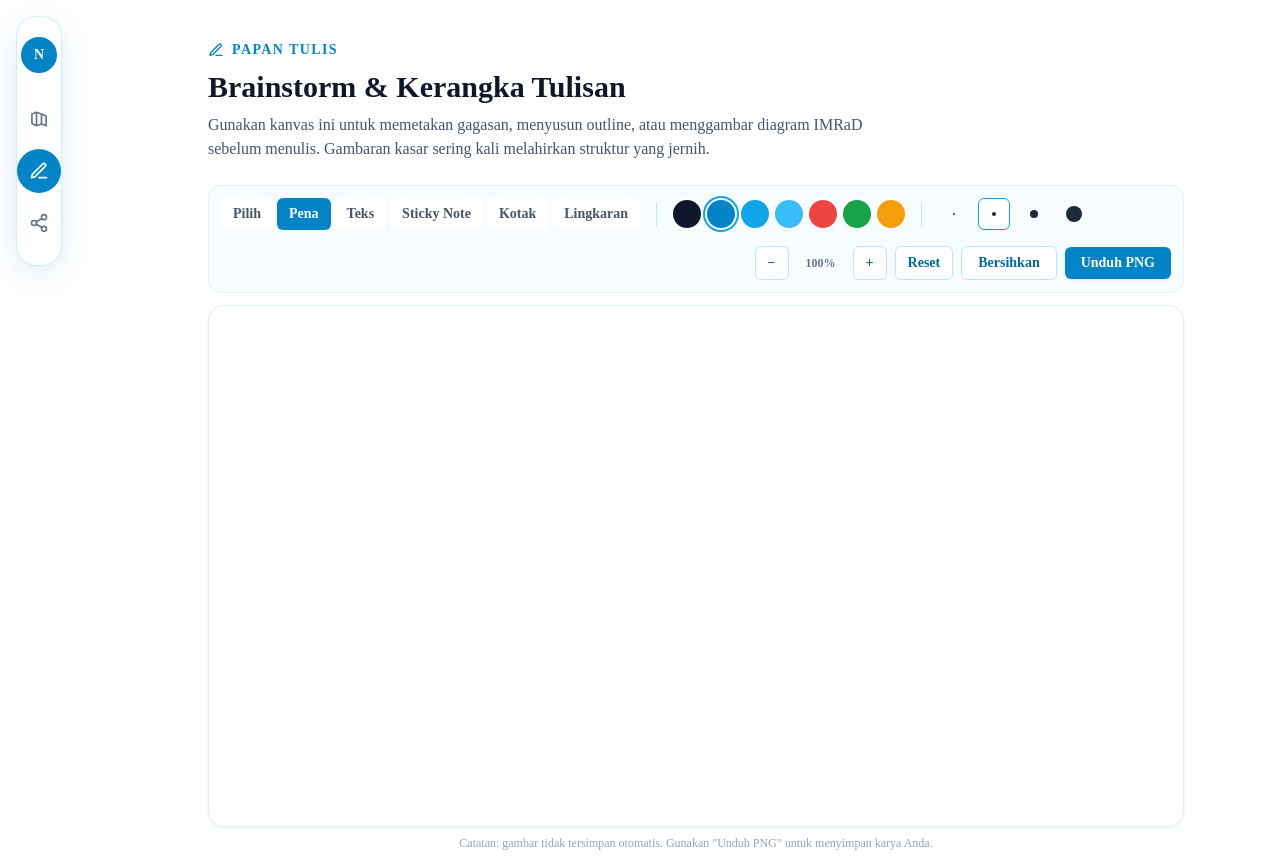
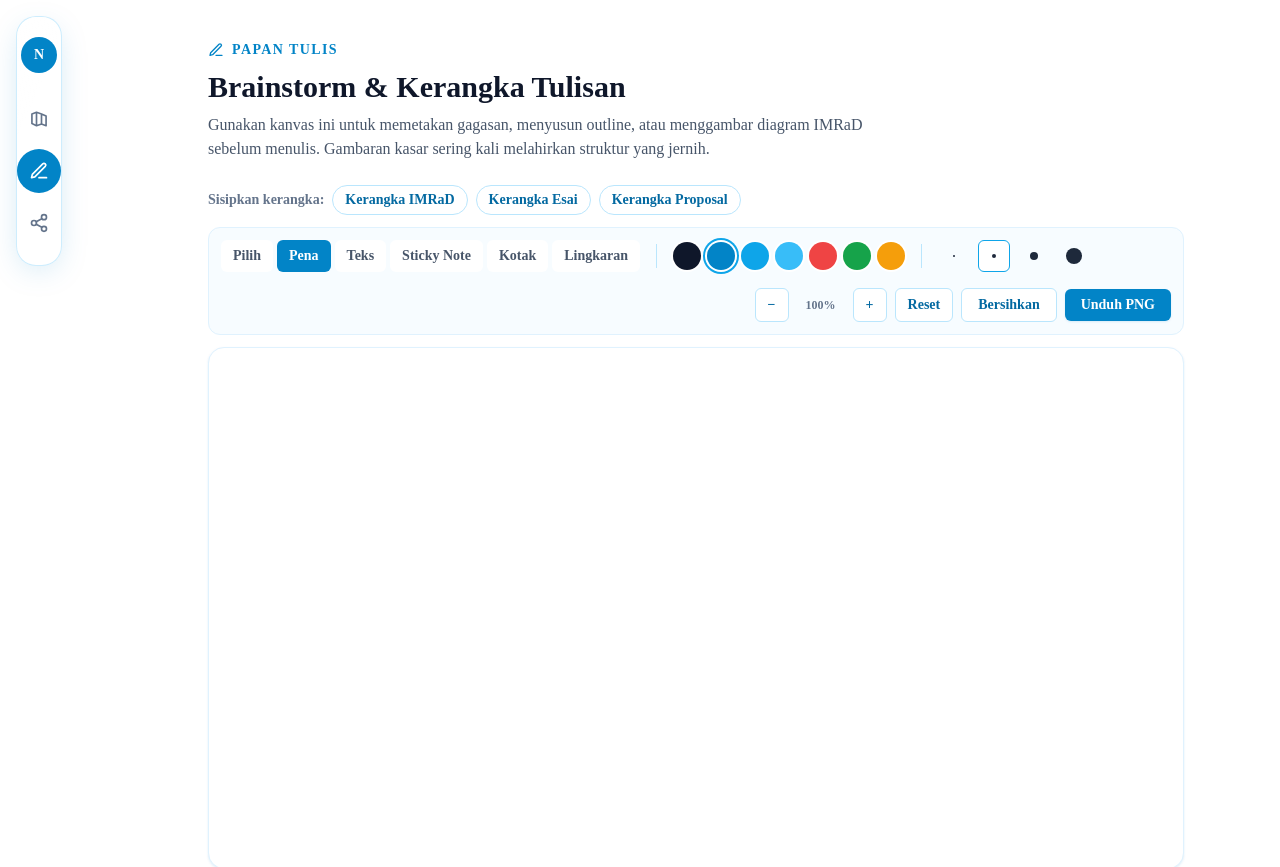
Before and after one commit to s-erzv/NuJou, a React (Vite) app: page /papan-tulis in a window 1280 px wide. Shown: the top 867 px of the page. Built offline with nearby package versions, Linux system fonts and the light colour scheme.

Commit message:
Reimplement whiteboard quick-insert templates as editable Konva objects

```diff
--- a/src/pages/Whiteboard.tsx
+++ b/src/pages/Whiteboard.tsx
@@ -18,6 +18,36 @@ import type {
 
 const COLORS = ['#0f172a', '#0284c7', '#0ea5e9', '#38bdf8', '#ef4444', '#16a34a', '#f59e0b'];
 const SIZES = [2, 4, 8, 16];
+
+const TEMPLATES: Record<string, { title: string; items: string[] }> = {
+  imrad: {
+    title: 'Kerangka IMRaD',
+    items: [
+      'Introduction — latar belakang, celah, tujuan',
+      'Methods — desain, sampel, instrumen',
+      'Results — temuan (angka/tabel)',
+      'Discussion — makna, keterbatasan, saran',
+    ],
+  },
+  esai: {
+    title: 'Kerangka Esai',
+    items: [
+      'Pendahuluan — kalimat tesis (pendirian + alasan)',
+      'Isi 1 — argumen + bukti',
+      'Isi 2 — argumen + bukti',
+      'Penutup — tegaskan tesis & simpulan',
+    ],
+  },
+  proposal: {
+    title: 'Kerangka Proposal',
+    items: [
+      'Latar belakang — ideal vs kenyataan (gap)',
+      'Rumusan masalah — pertanyaan inti',
+      'Tujuan — jawaban yang dicari',
+      'Metode — populasi, sampel, analisis',
+    ],
+  },
+};
 
 /**
  * A loose "patch" shape covering every optional field across all
@@ -364,6 +394,45 @@ export default function Whiteboard() {
     setSelectedId(null);
   };
 
+  const insertTemplate = (key: keyof typeof TEMPLATES) => {
+    const tpl = TEMPLATES[key];
+    const baseX = 40;
+    const baseY = 40;
+    const newObjects: CanvasObject[] = [
+      {
+        id: createId('text'),
+        kind: 'text',
+        x: baseX,
+        y: baseY,
+        text: tpl.title,
+        fontSize: 24,
+        fill: '#0369a1',
+        width: 360,
+      },
+      {
+        id: createId('rect'),
+        kind: 'rect',
+        x: baseX,
+        y: baseY + 40,
+        width: 320,
+        height: 2,
+        fill: '#bae6fd',
+        stroke: '#bae6fd',
+      },
+      ...tpl.items.map((item, i) => ({
+        id: createId('text'),
+        kind: 'text' as const,
+        x: baseX + 8,
+        y: baseY + 64 + i * 34,
+        text: `•  ${item}`,
+        fontSize: 16,
+        fill: '#0f172a',
+        width: 420,
+      })),
+    ];
+    setObjects((prev) => [...prev, ...newObjects]);
+  };
+
   const clearAll = () => {
     setObjects([]);
     setSelectedId(null);
@@ -393,6 +462,20 @@ export default function Whiteboard() {
           IMRaD sebelum menulis. Gambaran kasar sering kali melahirkan struktur yang jernih.
         </p>
       </header>
+
+      {/* Quick templates */}
+      <div className="reveal mb-3 flex flex-wrap items-center gap-2">
+        <span className="text-sm font-semibold text-slate-500">Sisipkan kerangka:</span>
+        {Object.entries(TEMPLATES).map(([key, tpl]) => (
+          <button
+            key={key}
+            onClick={() => insertTemplate(key as keyof typeof TEMPLATES)}
+            className="rounded-full border border-sky-200 bg-white px-3 py-1 text-sm font-semibold text-sky-700 transition hover:bg-sky-50"
+          >
+            {tpl.title}
+          </button>
+        ))}
+      </div>
 
       {/* Toolbar */}
       <div className="mb-3 flex flex-wrap items-center gap-4 rounded-xl border border-sky-100 bg-sky-50/50 p-3">
```
